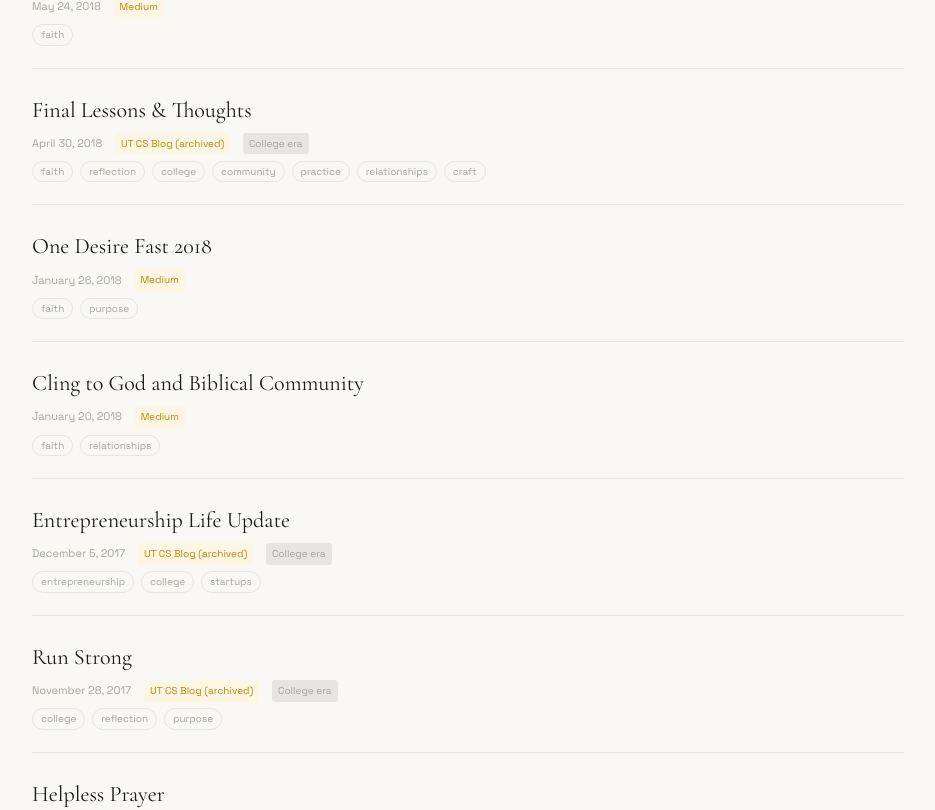
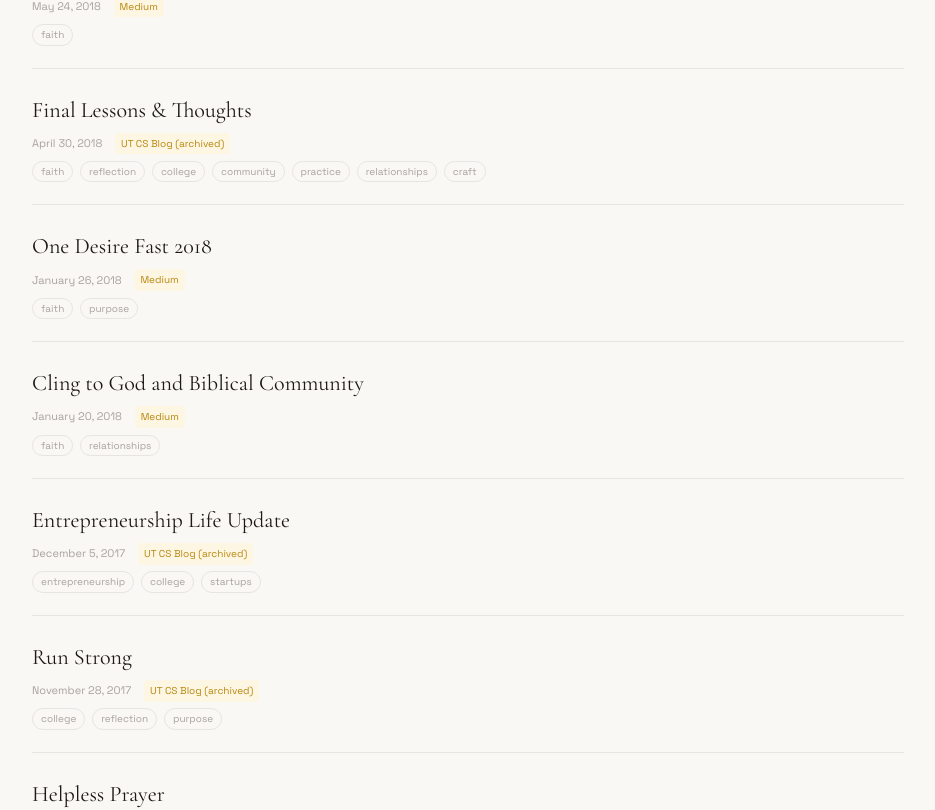
Before and after one commit to theCreedo/ericjmlee-next, a Next.js app: page /archive in a window 1280 px wide. Shown: the part 6953-7763 px from the top of the page, without its empty margins (172-1107 px from the left). Built offline with nearby package versions, Linux system fonts and the light colour scheme.

Commit message:
fix(archive): remove College era badge from post list

```diff
--- a/pages/archive/index.js
+++ b/pages/archive/index.js
@@ -83,9 +83,6 @@ export default function Archive({ posts, years, recentPosts }) {
                     {sourceLabel}
                   </span>
                 )}
-                {post.era === 'early' && (
-                  <span className={styles.eraBadge}>College era</span>
-                )}
               </div>
               {post.topics && post.topics.length > 0 && (
                 <div className={styles.topicTags}>
```
